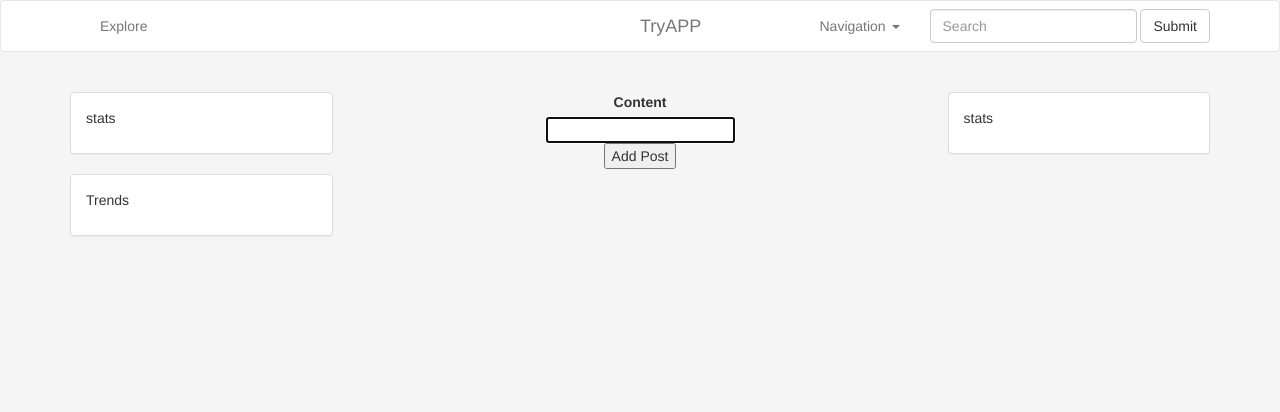
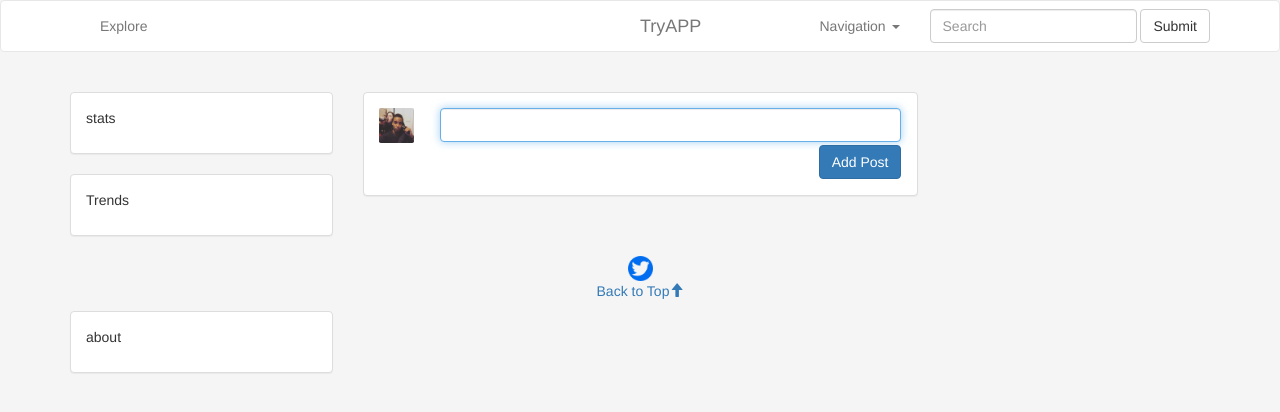
Before and after one commit to krischery2150/TryAPP, a Rails app: page /home in a window 1280 px wide. Shown: the top 412 px of the page. Run offline with Rails 7, Linux system fonts and the light colour scheme; data that the repository does not hold is empty; style sheets or scripts are compiled from the project's sources; some libraries are stand-ins or nearby versions.

Commit message:
Styled GUI, created anchor tags to go back to top, formatted the picture, called out the built in created at time of a post and styled the form

```diff
--- a/app/assets/stylesheets/application.scss
+++ b/app/assets/stylesheets/application.scss
@@ -24,8 +24,44 @@
 .navbar-brand{
       position: absolute;
       left: 50%;
+              }
+
+.rounded-image{
+
+      border-radius: 5%;
+
+}
+.post-panel{
+    margin-top: -21px;
+            }
+
+.post-content{
+  text-align: left;
+  margin-left: 15px;
+              }
+
+.post-title{
+  text-align: left;
+  margin-left: 15px;
 }
 
-.post-panel{
-    margin-top: -21px;
+.post-owner{
+  color:black;
+  font-weight: bold;
+
 }
+
+.post-creation{
+  opacity:0.65;
+  margin-left: 5px;
+}
+
+.g-links{
+  opacity: 0.7;
+  font-size: 120%;
+  text-align: left;
+  margin-right: 75px;
+}
+.post-form-panel{
+  margin-bottom: -21px;
+}
--- a/app/views/component/_post.html.erb
+++ b/app/views/component/_post.html.erb
@@ -1,11 +1,23 @@
+<div class="panel panel-default post-form-panel">
+  <div class="panel-body row">
+
+      <div class="col-sm-1">
+        <img src="/profile.png" class="rounded-image" height="35px" width="35px">
+      </div>
+      <div class="col-sm-11">
         <%= form_for(@newPost) do |f| %>
           <center>
-    <div class="field">
-      <%= f.label :content %><br />
-      <%= f.text_field :content, autofocus: true %>
+            <div class="field" style="margin-left: 15px" >
+              <%= f.text_field :content, autofocus: true, class: "form-control"%>
             </div>
             <div class="actions">
-      <%= f.submit "Add Post" %>
+              <span type="button" style="float: right; margin-top: 3px;"><%= f.submit "Add Post", class: "btn btn-primary" %></span>
             </div>
           </center>
         <% end %>
+      </div>
+      <div class="col-sm-12">
+
+      </div>
+  </div>
+</div>
--- a/app/views/layouts/_nav_user.html.erb
+++ b/app/views/layouts/_nav_user.html.erb
@@ -1,4 +1,4 @@
-
+<a name="top"></a>
 <nav class="navbar navbar-default">
   <div class="container-fluid container">
     <!-- Brand and toggle get grouped for better mobile display -->
--- a/app/views/pages/home.html.erb
+++ b/app/views/pages/home.html.erb
@@ -19,24 +19,39 @@
         <div class="panel panel-default post-panel">
           <div class="panel-body row">
               <div class="col-sm-1">
-                Avatar
+                <img src="/profile.png" class="rounded-image" height="50px" width="50px">
               </div>
               <div class="col-sm-11">
-                    <p><%= @p.content %></p>
+                    <p class="post-title"><span class="post-owner"><%= User.find(@p.user_id).username%></span><span class='post-creation'><%=@p.created_at.to_formatted_s(:time)%></span></p>
+                    <p class="post-content"><%= @p.content %></p>
               </div>
               <div class="col-sm-12">
-                  Links
+                  <p class="post-links">
+                    <span class="glyphicon glyphicon-option-horizontal g-links" aria-hidden="true"></span>
+                    <span class="glyphicon glyphicon-heart g-links" aria-hidden="true"></span>
+                    <span class="glyphicon glyphicon-share-alt g-links" aria-hidden="true"></span>
+                    <span class="glyphicon glyphicon-refresh g-links" aria-hidden="true"></span>
+                    <a href="">View conversation</a>
+
+                  </p>
               </div>
           </div>
         </div>
 
         <% end %>
   </div>
+  <div class="col-sm-12">
+        <center><img src="/social-media.png" height="25px" width="25px">
+          <a href="#top"><p class="opacity: 0.7; color: grey;">Back to Top<span class="glyphicon glyphicon-arrow-up" aria-hidden="true"></span></p></a>
+        </center>
+
+      </p>
+  </div>
 
       <div class="col-xs-3">
           <div class="panel panel-default">
             <div class="panel-body">
-              <p>stats</p>
+              <p>about</p>
             </div>
           </div>
       </div>
```
Also changed, not shown: app/views/pages/index.html.erb (line endings or trailing spaces). Lines whose indentation alone changed are shown as unchanged.
